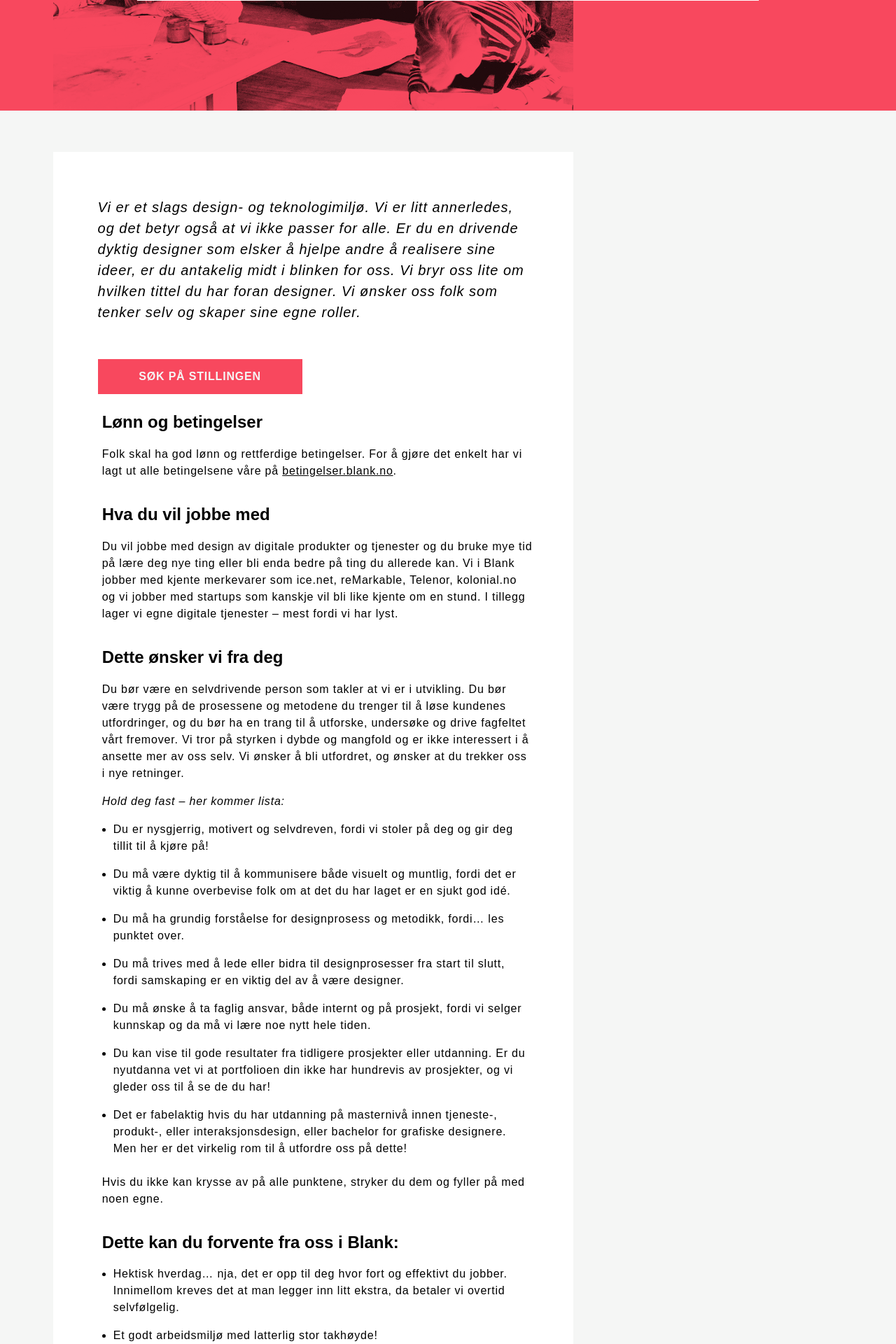
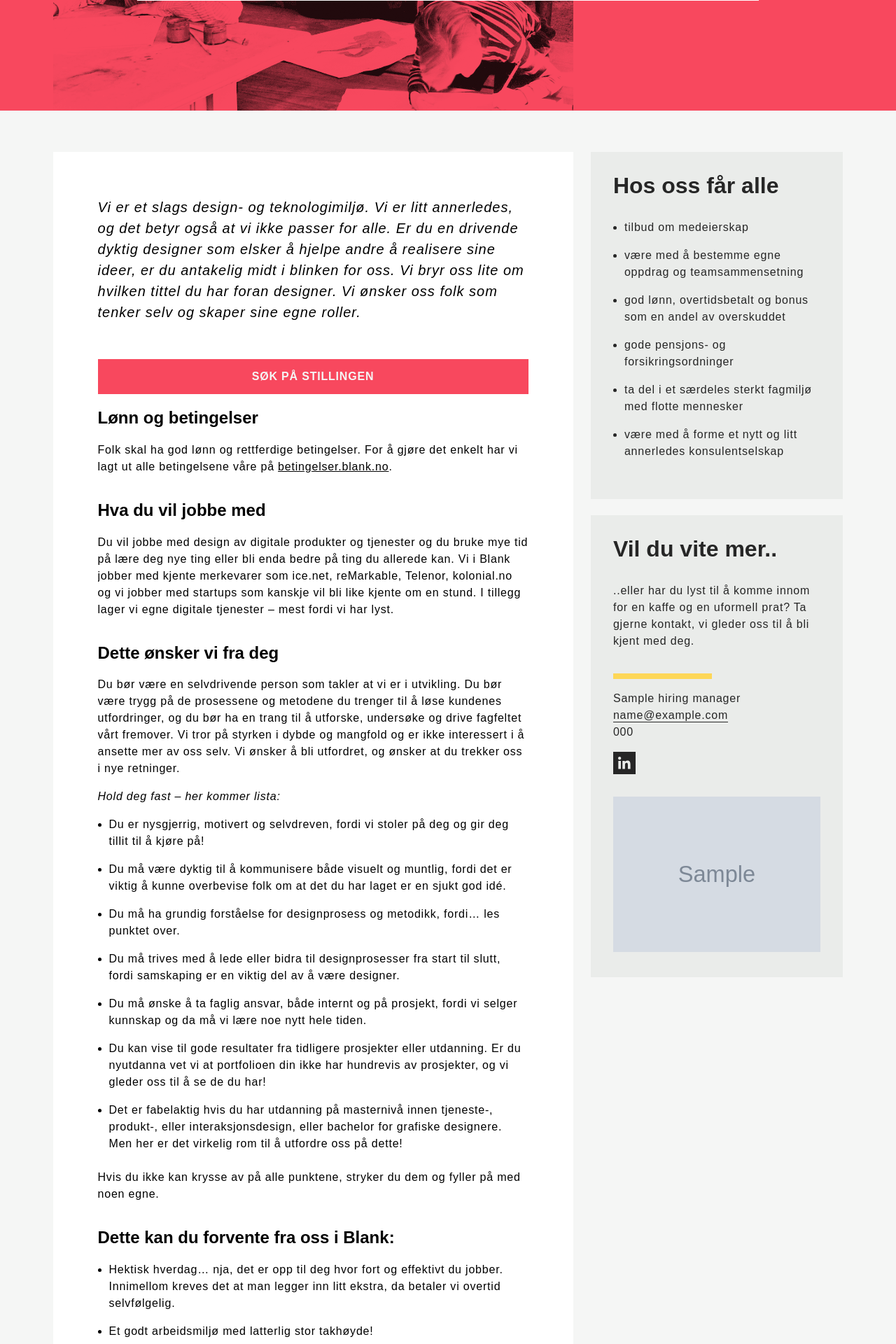
Before and after one commit to blankoslo/blankweb, a Django app: template web/templates/web/design.html in a window 1280 px wide. Shown: the part 398-2318 px from the top of the page at 70% size. Run offline with Django 3.2, Linux system fonts and the light colour scheme; the template is opened without the code that fills it: most values are stand-ins (such as "Sample title", 1, 10 or a date in 2020); grey boxes marked "Sample" are stand-in pictures; some libraries are stand-ins or nearby versions.

Commit message:
Fixed layout

```diff
--- a/web/templates/web/design.html
+++ b/web/templates/web/design.html
@@ -18,16 +18,11 @@
 <div id="jobs-list" class="twothirds left mobilefull">
   <div class="full spacing bgfff">
     <div class="boxbig">
-      <!--<div class="icontop">
-        <img class="bigicon" src="{% static "img/iconblack-04.svg" %}" alt="menneskerikon"></div>
-      <h3 class="headingMedium">{{posting.text}}</h3>
-      <div class="third line bgred"></div>
-    -->
       <p class="lead">Vi er et slags design- og teknologimiljø. Vi er litt annerledes, og det betyr også at vi ikke passer for alle. Er du en drivende dyktig designer som elsker å hjelpe andre å realisere sine ideer, er du antakelig midt i blinken for oss. Vi bryr oss lite om hvilken tittel du har foran designer. Vi ønsker oss folk som tenker selv og skaper sine egne roller.</p>
 
-      <a class="button bgred half left mobilefull" target="_blank" href="https://jobs.lever.co/blankoslo/12891615-b5ed-4061-ad3b-ab90a46b37b6/apply">Søk på stillingen</a>
+      <a class="button bgred full" target="_blank" href="https://jobs.lever.co/blankoslo/12891615-b5ed-4061-ad3b-ab90a46b37b6/apply">Søk på stillingen</a>
 
-      <div class="full left">
+      <div class="full">
         <h2>Lønn og betingelser</h2>
         <p>Folk skal ha god lønn og rettferdige betingelser. For å gjøre det enkelt har vi lagt ut alle betingelsene våre på <a href="https://betingelser.blank.no">betingelser.blank.no</a>.</p>
 
@@ -67,8 +62,10 @@
 
       </div>
 
-      <a class="button bgred half left mobilefull" target="_blank" href="https://jobs.lever.co/blankoslo/12891615-b5ed-4061-ad3b-ab90a46b37b6/apply">Søk på stillingen</a>
-      <div class="apply left">Eller send en mail til <a href="mailto:{{category.hiring_manager.email}}?subject=Jeg vil bli designer i blank!" >{{category.hiring_manager.email}}</a>
+      <div class="apply">
+        <a class="button bgred full" target="_blank" href="https://jobs.lever.co/blankoslo/12891615-b5ed-4061-ad3b-ab90a46b37b6/apply">Søk på stillingen</a>
+        Eller send en mail til <a href="mailto:{{category.hiring_manager.email}}?subject=Jeg vil bli designer i blank!" >{{category.hiring_manager.email}}</a>
+      </div>
 
     </div>
   </div>
```
